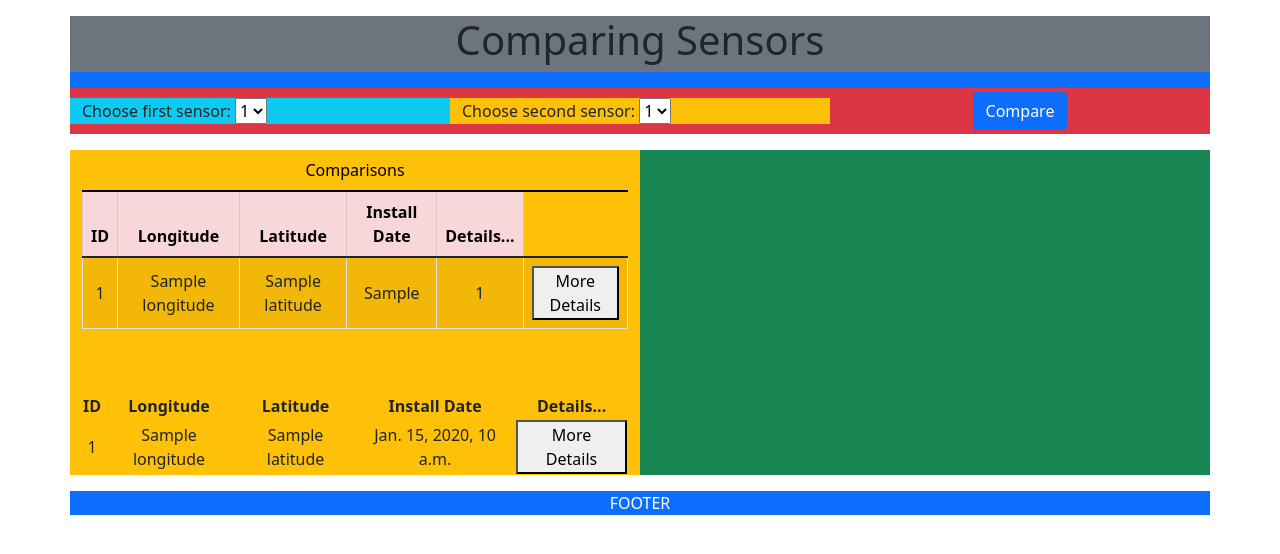
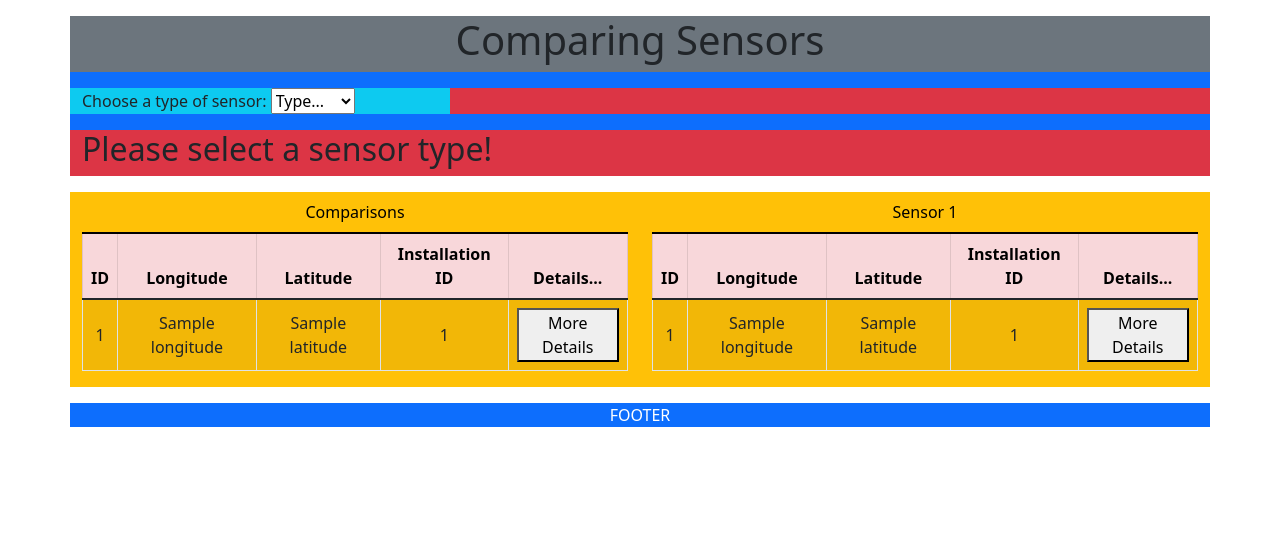
Before and after one commit to Xenterra/GroupProjectBackup, a Django app: template airMonitor/templates/airMonitor/comparisons.html in a window 1280 px wide. Shown: the part 88-642 px from the top of the page. Run offline with Django 3.2, Linux system fonts and the light colour scheme; the template is opened without the code that fills it: most values are stand-ins (such as "Sample title", 1, 10 or a date in 2020); some libraries are stand-ins or nearby versions.

Commit message:
Comparison Page formatting and Scripting

```diff
--- a/airMonitor/templates/airMonitor/base.html
+++ b/airMonitor/templates/airMonitor/base.html
@@ -47,7 +47,7 @@
 
                     <!-- links -->
                     <li class="nav-item">
-                        <a class="nav-link text-warning" href=""> Home </a>
+                        <a class="nav-link text-warning" href="/"> Home </a>
                     </li>
                     <li class="nav-item">
                         <a class="nav-link text-warning" href="/sensorListPage"> Sensor List </a>
--- a/airMonitor/templates/airMonitor/comparisons.html
+++ b/airMonitor/templates/airMonitor/comparisons.html
@@ -6,15 +6,54 @@
 
 <body>
 
-	<!-- Container 1: Search bar -->
+	<!-- Container 1: Selection Area -->
 	<div class="container bg-primary">
-		<!-- Row 1: title -->
+		<!-- Row 1: Title -->
 		<div class="row bg-secondary" style="text-align: center;">
 			<h1> Comparing Sensors </h1>
 		</div>
+<script src="https://cdnjs.cloudflare.com/ajax/libs/jquery/3.6.0/jquery.min.js"></script>
+<script>
+	$(document).ready(function(){
+		$("#sType").on('change',function(){
+			$(".compare").hide();
+			$("#" + $(this).val()).fadeIn(200);
+		}).change();
+	});
 
-		<!-- Row 2: form -->
+</script>
+		<!-- Row 2: Type Selection -->
 		<div class="row bg-success my-3">
+			<form action="" method="POST">
+				{% csrf_token %}
+				<!-- Row 1: Type Selection  -->
+				<div class="row bg-danger">
+					<!-- Column 1: sensor 1 -->
+					<div class="col-md-4 bg-info align-self-center">
+						<!-- <h2> Select sensor 1 </h2> -->
+						<label for="sensor1"> Choose a type of sensor: </label>
+						<select name="sType" id="sType">
+							<option value="x"> Type... </option>
+							<option value="SDS011"> SDS011 </option>
+							<option value="BME280"> BME280 </option>
+							<option value="DHT22"> DHT22 </option>
+						</select>
+					</div>
+				</div>
+			</form>
+		</div>
+		<div class="compare" id="x">
+			<form action="" method="POST">
+				{% csrf_token %}
+				<!-- Row 1: sensor selections  -->
+				<div class="row bg-danger">
+					<!-- Column 1: sensor 1 -->
+					<h2>Please select a sensor type!</h2>
+				</div>
+			</form>
+		</div>
+
+		<div class="compare" id="SDS011">
 			<form action="" method="POST">
 				{% csrf_token %}
 				<!-- Row 1: sensor selections  -->
@@ -24,7 +63,7 @@
 						<!-- <h2> Select sensor 1 </h2> -->
 						<label for="sensor1"> Choose first sensor: </label>
 						<select name="sensor1" id="sensor1">
-							{% for s in sensors %}
+							{% for s in SDSsensors %}
 							<option value={{s.sensorID}}> {{s.sensorID}} </option>
 							{% endfor %}
 						</select>
@@ -35,7 +74,75 @@
 						<!-- <h2> Select sensor 2 </h2> -->
 						<label for="sensor2">Choose second sensor:</label>
 						<select name="sensor2" id="sensor2">
-							{% for s in sensors %}
+							{% for s in SDSsensors %}
+							<option value={{s.sensorID}}> {{s.sensorID}} </option>
+							{% endfor %}
+						</select>
+					</div>
+					<!-- Column 2: sensor 2 -->
+					<div class="col text-center align-self-center">
+						<button type="submit" class="btn btn-primary my-1"> Compare </button>
+						<!-- <input type="submit" value="Submit"> -->
+					</div>
+				</div>
+			</form>
+		</div>
+		<div class="compare" id="BME280">
+			<form action="" method="POST">
+				{% csrf_token %}
+				<!-- Row 1: sensor selections  -->
+				<div class="row bg-danger">
+					<!-- Column 1: sensor 1 -->
+					<div class="col-md-4 bg-info align-self-center">
+						<!-- <h2> Select sensor 1 </h2> -->
+						<label for="sensor1"> Choose first sensor: </label>
+						<select name="sensor1" id="sensor1">
+							{% for s in BMEsensors %}
+							<option value={{s.sensorID}}> {{s.sensorID}} </option>
+							{% endfor %}
+						</select>
+					</div>
+
+					<!-- Column 2: sensor 2 -->
+					<div class="col-md-4 bg-warning align-self-center">
+						<!-- <h2> Select sensor 2 </h2> -->
+						<label for="sensor2">Choose second sensor:</label>
+						<select name="sensor2" id="sensor2">
+							{% for s in BMEsensors %}
+							<option value={{s.sensorID}}> {{s.sensorID}} </option>
+							{% endfor %}
+						</select>
+					</div>
+					<!-- Column 2: sensor 2 -->
+					<div class="col text-center align-self-center">
+						<button type="submit" class="btn btn-primary my-1"> Compare </button>
+						<!-- <input type="submit" value="Submit"> -->
+					</div>
+				</div>
+			</form>
+		</div>
+		<div class="compare" id="DHT22">
+			<form action="" method="POST">
+				{% csrf_token %}
+				<!-- Row 1: sensor selections  -->
+				<div class="row bg-danger">
+					<!-- Column 1: sensor 1 -->
+					<div class="col-md-4 bg-info align-self-center">
+						<!-- <h2> Select sensor 1 </h2> -->
+						<label for="sensor1"> Choose first sensor: </label>
+						<select name="sensor1" id="sensor1">
+							{% for s in DHTsensors %}
+							<option value={{s.sensorID}}> {{s.sensorID}} </option>
+							{% endfor %}
+						</select>
+					</div>
+
+					<!-- Column 2: sensor 2 -->
+					<div class="col-md-4 bg-warning align-self-center">
+						<!-- <h2> Select sensor 2 </h2> -->
+						<label for="sensor2">Choose second sensor:</label>
+						<select name="sensor2" id="sensor2">
+							{% for s in DHTsensors %}
 							<option value={{s.sensorID}}> {{s.sensorID}} </option>
 							{% endfor %}
 						</select>
@@ -64,7 +171,7 @@
 							<th>ID</th>
 							<th>Longitude</th>
 							<th>Latitude</th>
-							<th>Install Date</th>
+							<th>Installation ID</th>
 							<th>Details...</th>
 						</tr>
 					</thead>
@@ -72,52 +179,46 @@
 						<td>{{sList1.sensorID}}</th>
 						<td>{{sList1.longitude}}</th>
 						<td>{{sList1.latitude}}</th>
-						<td>{{sList1.sensorType}}</th>
 						<td>{{sList1.location_id}}</th>
 						<td>
 							<form method="POST" action="/sensor/">
 								{% csrf_token %}
-								<button class="selectButton" id="Selection" name="Selection" value={{ result.sensorID }} >More Details</button>
+								<button class="selectButton" id="Selection" name="Selection" value={{ sList1.sensorID }} >More Details</button>
 							</form>
 						</td>
 					</tr>
 				</table>
-				<br><br>
-				<table width=100% style="text-align:center;">
+			</div>
+			<div class="col-md-6 bg-warning mr-2 table-responsive">
+				<table class="table table-striped table-bordered table-hover align-middle caption-top w-100" style="text-align: center;">
+					<caption style="text-align:center; color: black;"> Sensor 1 </caption>
+					<thead class="table-danger">
 						<tr>
 							<th>ID</th>
 							<th>Longitude</th>
 							<th>Latitude</th>
-						<th>Install Date</th>
+							<th>Installation ID</th>
 							<th>Details...</th>
 						</tr>
+					</thead>
 					<tr>
 						<td>{{sList2.sensorID}}</th>
 						<td>{{sList2.longitude}}</th>
 						<td>{{sList2.latitude}}</th>
-						<td>{{sList2.installDate}}</th>
+						<td>{{sList2.location_id}}</th>
 						<td>
 							<form method="POST" action="/sensor/">
 								{% csrf_token %}
-								<button class="selectButton" id="Selection" name="Selection" value={{ result.sensorID }} >More Details</button>
+								<button class="selectButton" id="Selection" name="Selection" value={{ sList2.sensorID }} >More Details</button>
 							</form>
 						</td>
 					</tr>
 				</table>
 			{%else %}
-				<p> Sumbit two sensors to see comparisons </p>
+				<h2> Submit two sensors to see comparisons </h2>
 			{% endif %}
-
-
 			</div>
 
 		</div>
-
 	</div>
-
-
-
-
-
-
 {% endblock %}
--- a/airMonitor/templates/airMonitor/sensorListPage.html
+++ b/airMonitor/templates/airMonitor/sensorListPage.html
@@ -34,7 +34,7 @@
         {{sensor.installDate}} |
 		<form method="POST" action="/sensor/">
 			{% csrf_token %}
-			<button class="selectButton" id="Selection" name="Selection" value={{ result.sensorID }} >More Details</button>
+			<button class="selectButton" id="Selection" name="Selection" value={{ sensor.sensorID }} >More Details</button>
 		</form><br>
 	</div>
     {% endfor %}
```
Also changed, not shown: airMonitor/templates/airMonitor/sensor_BME.html (added, +36 -0 lines), airMonitor/templates/airMonitor/sensor_DHT.html (added, +34 -0 lines), airMonitor/templates/airMonitor/sensor_SDS.html (added, +34 -0 lines), airMonitor/views.py (+26 -3 lines). Lines whose indentation alone changed are shown as unchanged.
